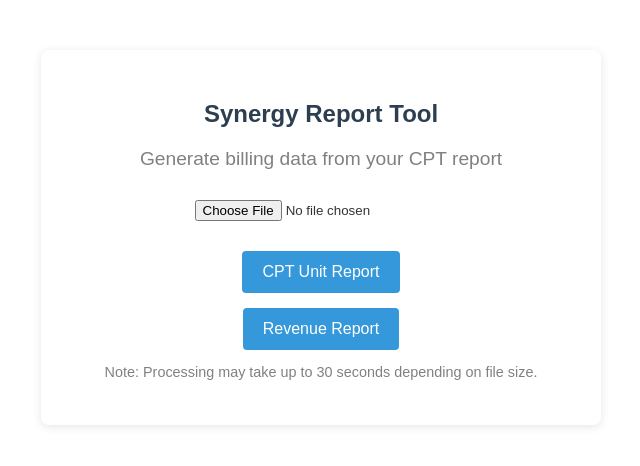
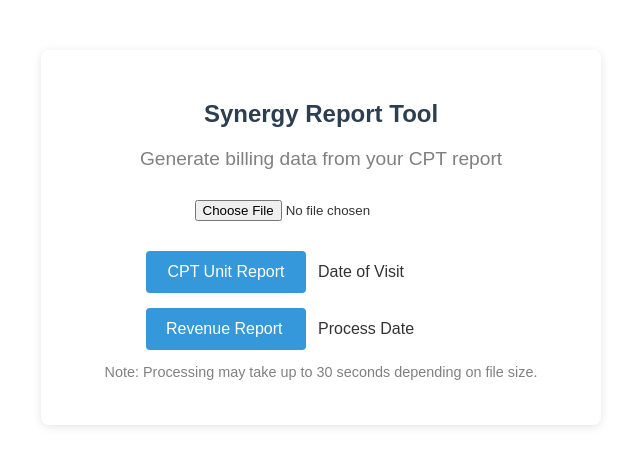
Before and after one commit to Ethan-Burchett/SynergyScripts2025, a Flask app: page / in a window 1280 px wide. Shown: the top 466 px of the page, without its empty margins (319-959 px from the left). Run offline with Flask 3, Linux system fonts and the light colour scheme.

Commit message:
Logging Button tweaks Readme update

```diff
--- a/app.py
+++ b/app.py
@@ -3,9 +3,22 @@ from io import BytesIO
 from logic.processor import process_CPT_report, create_ouput_CPT_excel, create_ouput_revenue_excel,process_revenue_report
 from logic.validators import is_valid_date_range_filename
 from logic.init import load_mappings
+import logging
+import sys
+
 
 app = Flask(__name__)
 app.secret_key = "test"
+
+### Logging----
+logging.basicConfig(
+    level=logging.INFO,
+    format="%(asctime)s [%(levelname)s] %(message)s",
+     handlers=[
+        logging.StreamHandler(sys.stdout)  # ✅ goes to Render logs + local terminal
+    ]
+)
+### ------
 
 THERAPIST_NAME_MAP, CPT_CATEGORY_MAP = load_mappings()
 
@@ -18,6 +31,7 @@ def upload_file():
             return redirect(url_for("upload_file"))
         if not is_valid_date_range_filename(file.filename):
             flash("⚠️ Invalid Date Range: Your file must start on a Sunday and end on a Saturday (7-day range).")
+            app.logger.error("Invalid file upload attempt\n" + file.filename)
             return redirect(url_for('upload_file'))
 
         report_type = request.form.get("report_type")
@@ -25,11 +39,13 @@ def upload_file():
         if report_type == "CPT Unit Report":
              summary, unmapped = process_CPT_report(file,THERAPIST_NAME_MAP,CPT_CATEGORY_MAP)
              session.pop('_flashes', None)  # clear old flash messages
+             app.logger.info("Creating CPT code report\n" + file.filename)
              return create_ouput_CPT_excel(summary,"CPT",unmapped)
 
         if report_type == "Revenue Report":
             summary, unmapped,overpaid_rows = process_revenue_report(file,THERAPIST_NAME_MAP,CPT_CATEGORY_MAP)
             session.pop('_flashes', None)
+            app.logger.info("Creating revenue code report\n" + file.filename)
             return create_ouput_revenue_excel(summary,"revenue", unmapped, overpaid_rows)
 
     return render_template("index.html")
--- a/templates/index.html
+++ b/templates/index.html
@@ -36,15 +36,27 @@
             padding: 12px 20px;
             font-size: 16px;
             border-radius: 4px;
-            display: block;
-            margin: 10px auto;
             cursor: pointer;
-            margin-top: 15px;
         }
 
         input[type="submit"]:hover {
             background-color: #2980b9;
         }
+
+        .button-row {
+            display: flex;
+            align-items: center;
+            gap: 12px;
+            margin-top: 15px;
+            justify-content: flex-start;
+            max-width: 350px;
+            margin-left: auto;
+            margin-right: auto;
+        }
+        .button-row input[type="submit"] {
+            width: 160px;
+        }
+
 
         .alert {
             padding: 15px;
@@ -64,8 +76,14 @@
     <form method="post" enctype="multipart/form-data">
         <input type="file" name="file" accept=".xlsx" required>
 
-        <input type="submit" name="report_type" value="CPT Unit Report">
-        <input type="submit" name="report_type" value="Revenue Report">
+        <div class="button-row">
+            <input type="submit" name="report_type" value="CPT Unit Report">
+            <span>Date of Visit</span>
+        </div>
+        <div class="button-row">
+            <input type="submit" name="report_type" value="Revenue Report ">
+            <span>Process Date </span>
+        </div>
     </form>
 
     <p style="text-align:center; font-size: 0.9em; color: gray;">
```
Also changed, not shown: logic/processor.py (line endings or trailing spaces), readme.md, 2 other files.
